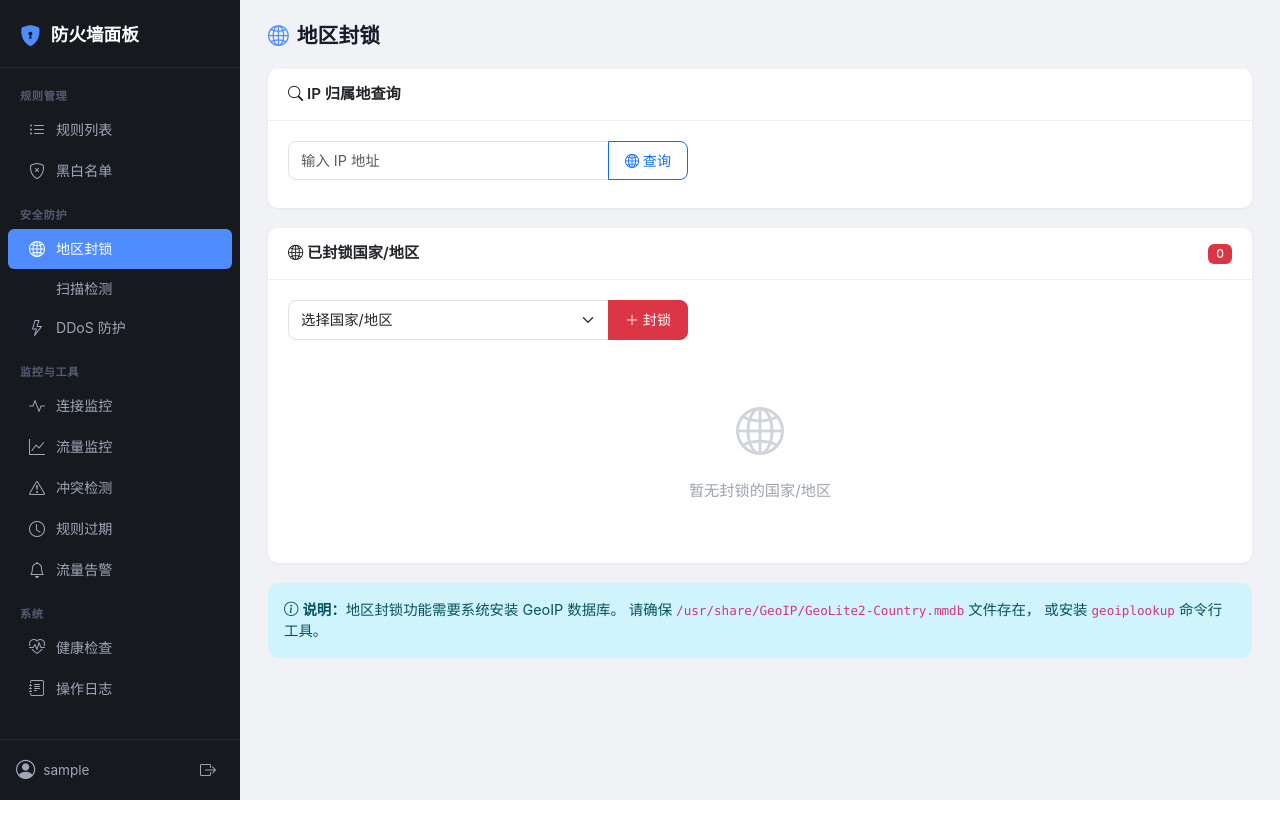
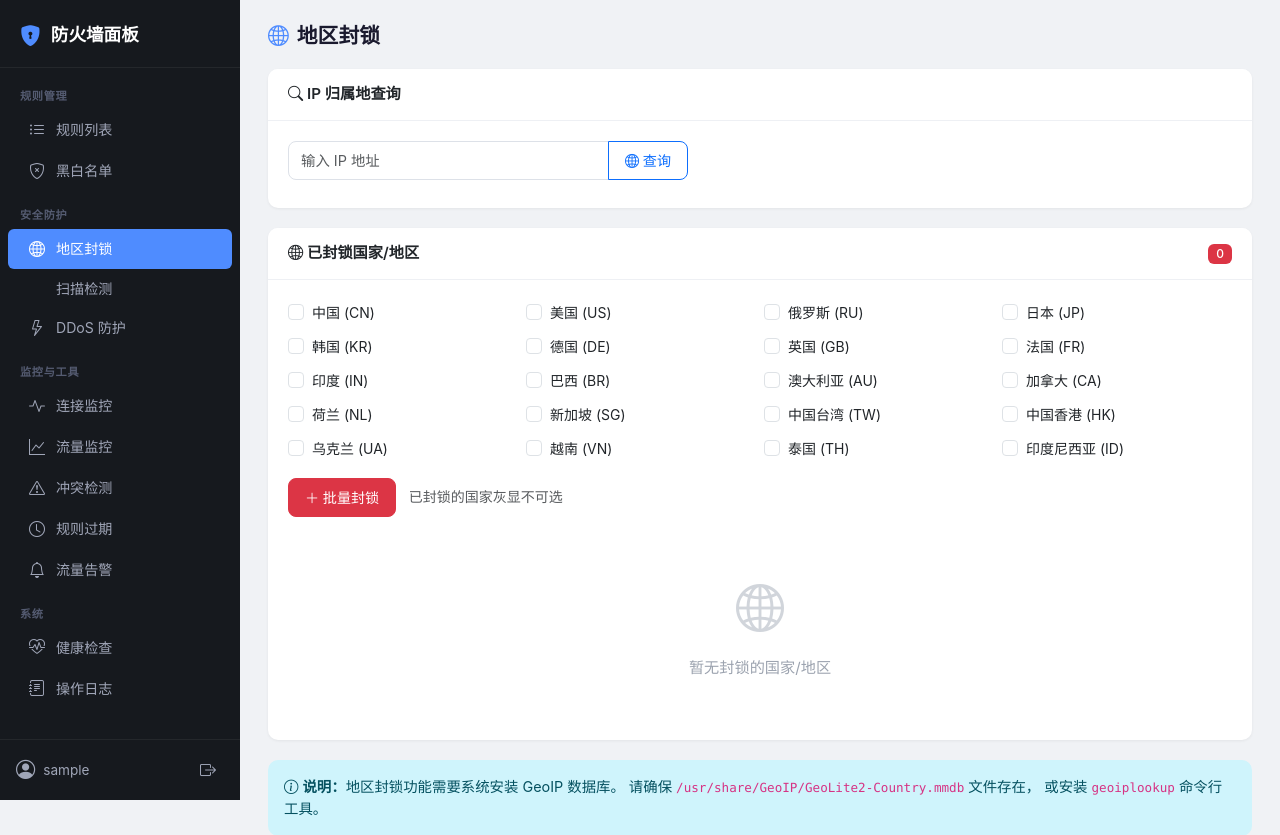
Before and after one commit to Inrrs/firewall-panel, a Flask app: page /geoip in a window 1280 px wide. Shown: the top 835 px of the page. Before the commit the page ends 800 px from the top, so only its background shows below. Run offline with Flask 3, Linux system fonts and the light colour scheme; the visitor is signed in with stand-in values (Sample User, id 1); some libraries are stand-ins or nearby versions.

Commit message:
feat: 地区封锁多选、日志结构化展示、规则顺序提示
- 地区封锁从下拉框改为复选框，支持批量选择封锁
- 操作日志改为表格展示，按操作类型着色，支持筛选
- 规则列表添加顺序说明提示

```diff
--- a/app.py
+++ b/app.py
@@ -1290,19 +1290,31 @@ def geoip():
 @app.route("/geoip/block", methods=["POST"])
 @login_required
 def geoip_block():
-    """封锁指定国家"""
-    code = request.form.get("code", "").upper().strip()
-    if code not in COUNTRY_CODES:
-        flash("无效的国家代码", "danger")
+    """封锁指定国家（支持多选）"""
+    codes = request.form.getlist("codes")
+    if not codes:
+        flash("请选择要封锁的国家/地区", "warning")
         return redirect(url_for("geoip"))
+
     blocked = load_blocked_countries()
-    if code not in blocked:
-        blocked.append(code)
-        save_blocked_countries(blocked)
-        log_action("封锁国家", f"{code} ({COUNTRY_CODES[code]})")
-        flash(f"已封锁 {COUNTRY_CODES[code]} ({code})", "success")
-    else:
-        flash(f"{COUNTRY_CODES[code]} 已在封锁列表中", "warning")
+    added = 0
+    skipped = 0
+    for code in codes:
+        code = code.upper().strip()
+        if code not in COUNTRY_CODES:
+            continue
+        if code not in blocked:
+            blocked.append(code)
+            added += 1
+            log_action("封锁国家", f"{code} ({COUNTRY_CODES[code]})")
+        else:
+            skipped += 1
+
+    save_blocked_countries(blocked)
+    if added > 0:
+        flash(f"已封锁 {added} 个国家/地区" + (f"，{skipped} 个已在列表中" if skipped else ""), "success")
+    elif skipped > 0:
+        flash(f"所选国家/地区均已封锁", "warning")
     return redirect(url_for("geoip"))
 
 
--- a/templates/geoip.html
+++ b/templates/geoip.html
@@ -32,37 +32,41 @@
     <div class="card-body">
         <form method="POST" action="/geoip/block" class="mb-3">
             <input type="hidden" name="csrf_token" value="{{ csrf_token() }}">
-            <div class="input-group" style="max-width:400px;">
-                <select name="code" class="form-select">
-                    <option value="">选择国家/地区</option>
+            <div class="row g-2 mb-3" style="max-height:240px; overflow-y:auto;">
                 {% for code, name in country_codes.items() %}
-                    <option value="{{ code }}">{{ name }} ({{ code }})</option>
+                <div class="col-6 col-md-4 col-lg-3">
+                    <div class="form-check">
+                        <input class="form-check-input" type="checkbox" name="codes" value="{{ code }}" id="cc_{{ code }}"
+                               {% if code in blocked_countries %}disabled checked{% endif %}>
+                        <label class="form-check-label small" for="cc_{{ code }}">
+                            {{ name }} ({{ code }})
+                        </label>
+                    </div>
+                </div>
                 {% endfor %}
-                </select>
+            </div>
             <button type="submit" class="btn btn-danger">
-                    <i class="bi bi-plus-lg"></i> 封锁
+                <i class="bi bi-plus-lg"></i> 批量封锁
             </button>
-            </div>
+            <span class="text-muted ms-2 small">已封锁的国家灰显不可选</span>
         </form>
 
         {% if blocked_countries %}
-        <div class="list-group list-group-flush">
+        <hr>
+        <h6 class="text-muted mb-2">已封锁列表</h6>
+        <div class="d-flex flex-wrap gap-2">
             {% for code in blocked_countries %}
-            <div class="list-group-item d-flex justify-content-between align-items-center px-0">
-                <span>
-                    <i class="bi bi-x-circle text-danger me-2"></i>
-                    <strong>{{ code }}</strong>
-                    {% if code in country_codes %} - {{ country_codes[code] }}{% endif %}
-                </span>
             <form method="POST" action="/geoip/unblock" style="display:inline;">
                 <input type="hidden" name="csrf_token" value="{{ csrf_token() }}">
                 <input type="hidden" name="code" value="{{ code }}">
-                    <button type="submit" class="btn btn-sm btn-outline-success"
-                            onclick="return confirm('确定解除 {{ code }} 的封锁？');">
-                        <i class="bi bi-unlock"></i> 解除
+                <button type="submit" class="btn btn-sm btn-outline-danger"
+                        onclick="return confirm('确定解除 {{ code }} 的封锁？');"
+                        title="点击解除封锁">
+                    <i class="bi bi-x-circle"></i>
+                    {{ code }}
+                    {% if code in country_codes %}{{ country_codes[code] }}{% endif %}
                 </button>
             </form>
-            </div>
             {% endfor %}
         </div>
         {% else %}
--- a/templates/index.html
+++ b/templates/index.html
@@ -248,6 +248,9 @@
         <span><i class="bi bi-list-ul"></i> 当前规则</span>
         <span class="badge bg-secondary">{{ rules|length }} 条</span>
     </div>
+    <div class="px-3 pt-2 pb-0">
+        <small class="text-muted"><i class="bi bi-info-circle"></i> 防火墙从上往下匹配规则，新添加的规则排在最前面。如需"先禁止全部再放行特定端口"，先加禁止规则，再加放行规则即可。</small>
+    </div>
     <div class="card-body p-0">
         {% if rules %}
         <div class="table-responsive">
```
Also changed, not shown: templates/logs.html (+80 -3 lines). Lines whose indentation alone changed are shown as unchanged.
